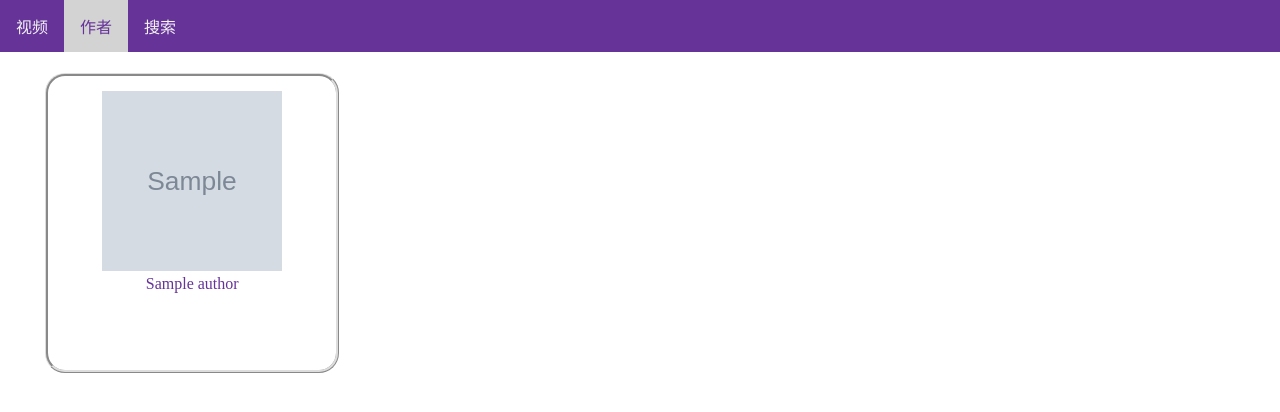
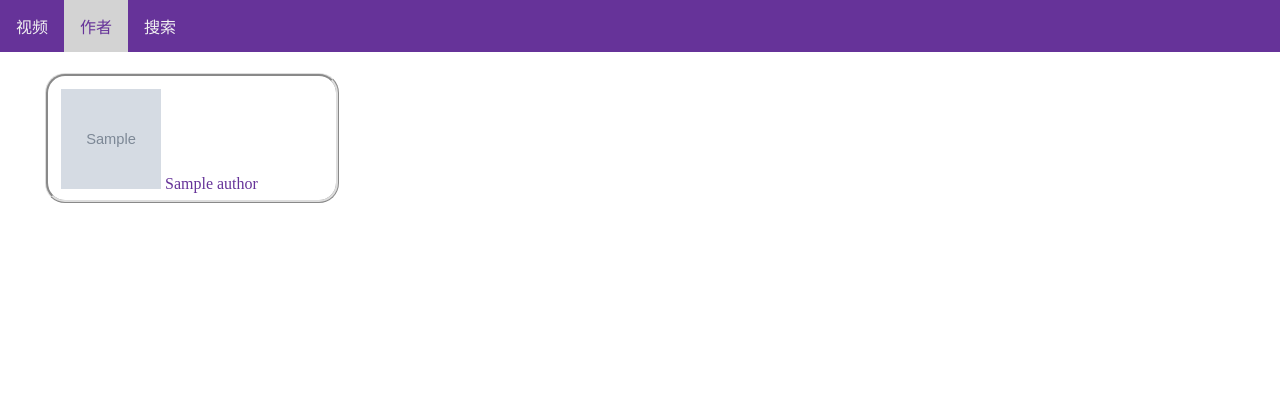
Before and after one commit to fu1er/Django-website, a Django app: page /videopage/authors/ in a window 1280 px wide. Shown: the part 121-533 px from the top of the page. Run offline with Django 3.2, Linux system fonts and the light colour scheme; tables that the repository leaves empty hold one stand-in row (values such as "Sample post"); grey boxes marked "Sample" are stand-in pictures.

Commit message:
adjust authors page

```diff
--- a/videopage/templates/videopage/authorspage.html
+++ b/videopage/templates/videopage/authorspage.html
@@ -1,5 +1,6 @@
 <!DOCTYPE html>
 <html lang="en">
+
 <head>
   <title>Welcome!</title>
   <meta charset="utf-8">
@@ -41,11 +42,11 @@ body {
       color: rebeccapurple;
     }
 
-.column {
+    .authorcolumn {
       float: left;
       width: 23%;
-  height: 300px;
-  padding: 15px;
+      height: 130px;
+      padding: 13px;
     }
 
     /* 清除列之后的浮动 */
@@ -58,6 +59,7 @@ body {
     .pagination {
       display: inline-block;
     }
+
     .pagination a {
       color: black;
       float: left;
@@ -67,23 +69,35 @@ body {
       border: 1px solid #ddd;
       margin: 0 4px;
     }
+
     .pagination a.active {
       background-color: rebeccapurple;
       color: white;
       border: 1px solid rebeccapurple;
     }
-.pagination a:hover:not(.active) {background-color: #ddd;}
-a.videolink:link, a.videolink:visited{
+
+    .pagination a:hover:not(.active) {
+      background-color: #ddd;
+    }
+
+    a.videolink:link,
+    a.videolink:visited {
       color: rebeccapurple;
-    text-decoration:none;
+      text-decoration: none;
       text-align: center;
       /* display: inline-block; */
     }
+
     a.videolink:hover {
+      color: rebeccapurple;
+    }
+
+    a.authorlink {
       color: rebeccapurple;
     }
   </style>
 </head>
+
 <body>
 
   <div class="header">
@@ -99,15 +113,13 @@ a.videolink:hover {
   {% load static %}
   {% if page_obj %}
   <main>
-    <div style="width: 1320px; margin-right:auto;margin-left:auto ">
+    <div style="width: 1320px; margin-right:auto;margin-left:auto; padding: auto;">
       <ul class="row" style="list-style-type: none;">
         {% for author in page_obj %}
-            <a href="{% url 'videopage:adetials' author.id %}" class='videolink'>
-                <li class="column" style="border-style: ridge; border-radius: 20px; margin: 5px; border-color: #ddd;">
-                    <img src="{% static author.photo %}" alt="{{author.name}}" width=180px height=180px>
-                    <div>
-                        <span style="width:300px; height:200px;">{{author.name}}</span>
-                    </div>
+        <a href="{% url 'videopage:adetials' author.id %}" class='authorlink'>
+          <li class="authorcolumn" style="border-style: ridge; border-radius: 20px; margin: 5px; border-color: #ddd;">
+            <img src="{% static author.photo %}" alt="{{author.name}}" width=100px height=100px>
+              <span style="width:100px; height:100px;">{{author.name}}</span>
           </li>
         </a>
 
@@ -158,4 +170,5 @@ a.videolink:hover {
   {% endif %}
   <div style="margin: 300px;"></div>
 </body>
+
 </html>
--- a/videopage/templates/videopage/searchpage.html
+++ b/videopage/templates/videopage/searchpage.html
@@ -121,13 +121,13 @@ select{
 {% csrf_token %}
 <main>
     <div class="search">
-      <form action="{% url 'videopage:result' %}">
+      <form action="{% url 'videopage:result' %}" style="width:800px">
         <select name="md" style="float: left;">
           <option value="video" style="color: rebeccapurple;">video</option>
           <option value="author" style="color: rebeccapurple;">author</option>
         </select>
-        <input type="text" name="info" size="50">
-        <input type="submit" value="搜索" style="background-color:rebeccapurple ; color: #ddd; width: 80px; font-size: large;">
+        <input type="text" name="info" size="50" style="margin-left:5px; margin-right: 5px;">
+        <input type="submit" value="搜索" style="background-color:rebeccapurple ; color: #ddd; margin-left: 5px; font-size: medium; padding: 10px;">
       </form>
     </div>
 </main>
--- a/videosite/settings.py
+++ b/videosite/settings.py
@@ -23,9 +23,9 @@ BASE_DIR = Path(__file__).resolve().parent.parent
 SECRET_KEY = 'django-insecure-z)t!v4nj(im0lb*72+2r&y2#lp*z=xwv2ryz+nb929hu0a%k_g'
 
 # SECURITY WARNING: don't run with debug turned on in production!
-DEBUG = False
+DEBUG = True
 
-ALLOWED_HOSTS = ['101.43.196.108']
+ALLOWED_HOSTS = ['101.43.196.108', '101.43.196.108:8000']
 
 
 # Application definition
```
Also changed, not shown: videopage/templates/videopage/mainpage.html (+17 -5 lines). Lines whose indentation alone changed are shown as unchanged.
